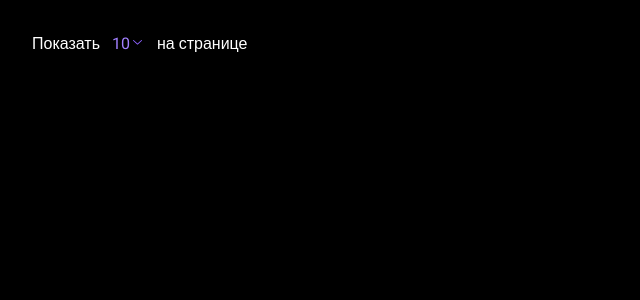
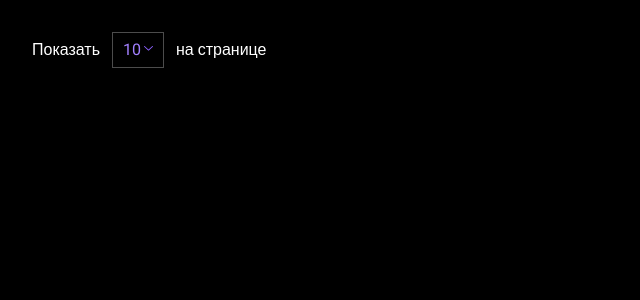
Before and after one commit to Dmytro-Doronin/flash-cards, a React (Vite) app: page / in a window 1280 px wide. Shown: the top 300 px of the page, without its empty margins (0-640 px from the left). Built offline with nearby package versions, Linux system fonts and the light colour scheme; a web font is replaced by a local one.

Commit message:
styling select

```diff
--- a/src/App.tsx
+++ b/src/App.tsx
@@ -20,6 +20,7 @@ export function App() {
         onPerPageChange={setPerPage}
         perPage={perPage}
         perPageOptions={perPageOptions}
+        variant={'pagination'}
       />
     </div>
   )
--- a/src/components/ui/perPageSelect/PerPageSelect.tsx
+++ b/src/components/ui/perPageSelect/PerPageSelect.tsx
@@ -1,21 +1,21 @@
 import { FC } from 'react'
 
 import { classNames } from '../pagination/Pagination.tsx'
-import { Options, SelectComponent } from '../select/SelectComponent.tsx'
+import { Options, SelectComponent, variantType } from '../select/SelectComponent.tsx'
 
 export type PerPageSelectProps = {
   onPerPageChange: (itemPerPage: string) => void
   perPage: string
   perPageOptions: Options[]
+  variant: variantType
 }
 
 export const PerPageSelect: FC<PerPageSelectProps> = ({
   perPage,
   perPageOptions,
   onPerPageChange,
+  variant,
 }) => {
-
-
   return (
     <div className={classNames.selectBox}>
       Показать
@@ -23,6 +23,7 @@ export const PerPageSelect: FC<PerPageSelectProps> = ({
         perPageForSelect={perPage}
         perPageOptions={perPageOptions}
         onPerPageChange={onPerPageChange}
+        variant={variant}
         // onChange={onPerPageChange}
       />
       на странице
--- a/src/components/ui/select/SelectComponent.tsx
+++ b/src/components/ui/select/SelectComponent.tsx
@@ -1,9 +1,10 @@
-
-import  * as React from 'react'
+import * as React from 'react'
 
 import { CheckIcon, ChevronDownIcon, ChevronUpIcon } from '@radix-ui/react-icons'
 import * as Select from '@radix-ui/react-select'
 import { clsx } from 'clsx'
+
+import { Typography } from '../typography'
 
 import s from './select.module.scss'
 
@@ -21,6 +22,8 @@ const SelectItem = React.forwardRef<
   )
 })
 
+export type variantType = 'pagination' | 'simple'
+
 export type Options = {
   label: string
   value: string
@@ -34,14 +37,16 @@ export type SelectComponentType = Omit<
   perPageForSelect: string
   perPageOptions: Options[]
   errorMessage?: string
+  variant: variantType
 }
 
 export const SelectComponent: React.FC<SelectComponentType> = props => {
-  const { errorMessage, perPageOptions, perPageForSelect, ...restProps } = props
+  const { errorMessage, perPageOptions, perPageForSelect, variant, ...restProps } = props
+  const triggerClasses = clsx(s.SelectTrigger, s[variant])
 
   return (
     <Select.Root {...restProps}>
-      <Select.Trigger className={s.SelectTrigger}>
+      <Select.Trigger className={triggerClasses}>
         <Select.Value defaultValue={perPageForSelect} placeholder={perPageForSelect} />
         <Select.Icon className={s.SelectIcon}>
           <ChevronDownIcon />
@@ -57,7 +62,7 @@ export const SelectComponent: React.FC<SelectComponentType> = props => {
               {perPageOptions.map(item => {
                 return (
                   <SelectItem key={item.label} value={item.value}>
-                    {item.label}
+                    <Typography variant={'body1'}>{item.label}</Typography>
                   </SelectItem>
                 )
               })}
--- a/src/components/ui/select/select.module.scss
+++ b/src/components/ui/select/select.module.scss
@@ -1,14 +1,24 @@
-
-
 /* reset */
 button {
   all: unset;
 }
 
 .SelectTrigger {
+  display: flex;
+  justify-content: space-between;
+  padding: 5px 10px;
+  border: 1px solid var(--color-dark-300);
+}
 
+.simple {
+  min-width: 210px;
 }
-.SelectTrigger:hover {
+
+.pagination {
+  width: 30px;
+}
+
+.si .SelectTrigger:hover {
   background-color: var(--color-accent-500);
 }
 .SelectTrigger:focus {
@@ -23,29 +33,28 @@ button {
 }
 
 .SelectContent {
-
+  min-width: 210px;
 }
 
 .SelectViewport {
-
 }
 
 .SelectItem {
+  &:hover {
+    background-color: var(--color-primary-hover);
+  }
+}
 
-}
 .SelectItem[data-disabled] {
-
 }
 .SelectItem[data-highlighted] {
   outline: none;
-
 }
 
 .SelectLabel {
   padding: 0 25px;
   font-size: 12px;
   line-height: 25px;
-
 }
 
 .SelectSeparator {
```
